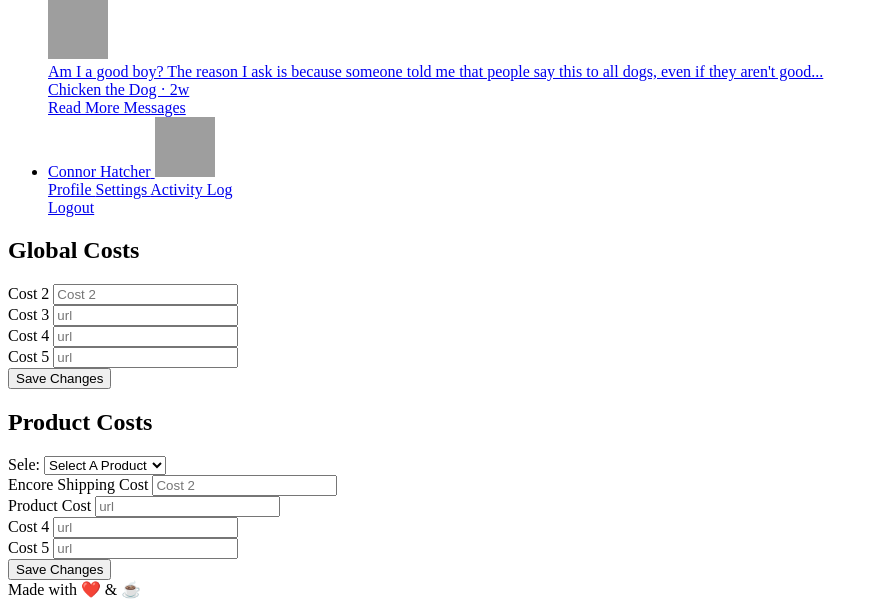
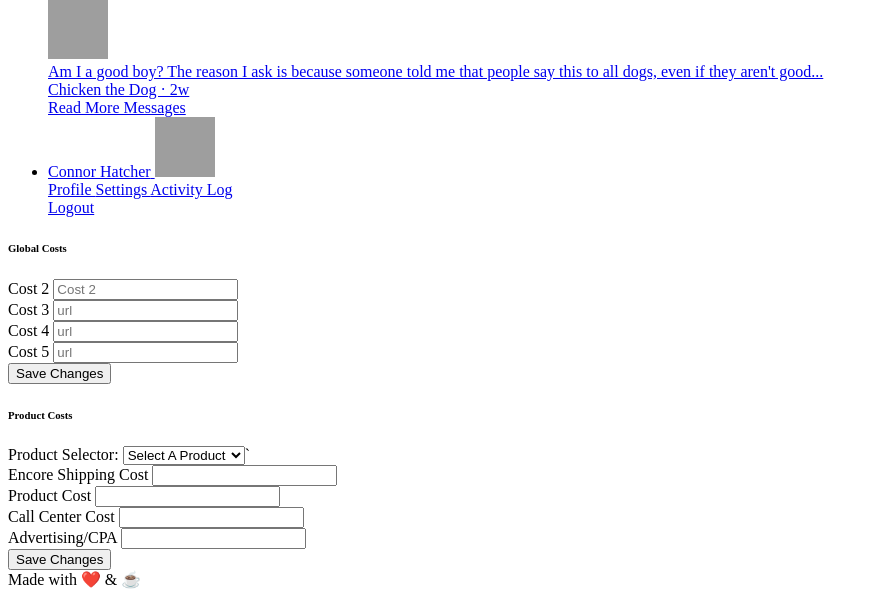
Before and after one commit to cbh4ou/Funnel-Calculator, a Flask app: template my_flask_app/templates/public/costs.html in a window 1280 px wide. Shown: the part 1423-2030 px from the top of the page, without its empty margins (0-879 px from the left). Run offline with Flask 2, Linux system fonts and the light colour scheme; the template is opened without the code that fills it, so the values that code supplies are empty; parts of the project's set-up code (start-up, migrations or seed data) failed here and were passed over; grey boxes are pictures that could not be loaded.

Commit message:
Added additional Costs Inputs

```diff
--- a/my_flask_app/templates/public/costs.html
+++ b/my_flask_app/templates/public/costs.html
@@ -6,8 +6,11 @@
 
 <div class="container">
   <form>
-    <h2>Global Costs</h2>
-
+    <div class="card shadow mb-4">
+      <div class="card-header">
+        <h6 class=" m-0 font-weight-bold text-primary">Global Costs</h6>
+      </div>
+      <div class="card-body">
         <div class="row">
           <div class="col-md-3">
 
@@ -42,20 +45,26 @@
           <!--  col-md-3  -->
         </div>
         <!--  row   -->
+      </div>
+      <button type="submit" class="btn btn-primary">Save Changes</button>
+    </div>
 
 
-    <button type="submit" class="btn btn-primary">Save Changes</button>
   </form>
 
   <form id='product-cost-form'>
-    <h2>Product Costs</h2>
+    <div class="card shadow mb-4">
+      <div class="card-header">
+        <h6 class=" m-0 font-weight-bold text-primary">Product Costs</h6>
+      </div>
+      <div class="card-body">
         <div class='row'>
           <div class="col-xl-12">
             <div class="form-group">
-          <label for="prods">Sele:</label>
-          <select class="form-control" id="sel1">
+              <label for="prods">Product Selector:</label>
+              <select class="form-control" id="prods">
                 <option>Select A Product</option>
-          </select>
+              </select>`
             </div>
           </div>
 
@@ -66,7 +75,7 @@
 
             <div class="form-group">
               <label for="">Encore Shipping Cost</label>
-          <input type="email" class="form-control" id="email" placeholder="Cost 2">
+              <input type="email" class="form-control" id="email" placeholder="">
             </div>
           </div>
           <!--  col-md-6   -->
@@ -74,31 +83,32 @@
           <div class="col-md-3">
             <div class="form-group">
               <label for="url">Product Cost</label>
-          <input type="url" class="form-control" id="url" placeholder="url">
+              <input type="url" class="form-control" id="url" placeholder="">
             </div>
 
           </div>
           <div class="col-md-3">
             <div class="form-group">
-          <label for="url">Cost 4</label>
-          <input type="url" class="form-control" id="url" placeholder="url">
+              <label for="url">Call Center Cost</label>
+              <input type="url" class="form-control" id="url" placeholder="">
             </div>
 
           </div>
           <div class="col-md-3">
             <div class="form-group">
-          <label for="url">Cost 5</label>
-          <input type="url" class="form-control" id="url" placeholder="url">
+              <label for="url">Advertising/CPA</label>
+              <input type="url" class="form-control" id="url" placeholder="">
             </div>
 
           </div>
           <!--  col-md-3  -->
         </div>
-
+      </div>
 
 
       <!--  row   -->
       <button type="submit" class="btn btn-primary">Save Changes</button>
+    </div>
   </form>
 
 </div>
```
Lines whose indentation alone changed are shown as unchanged.
